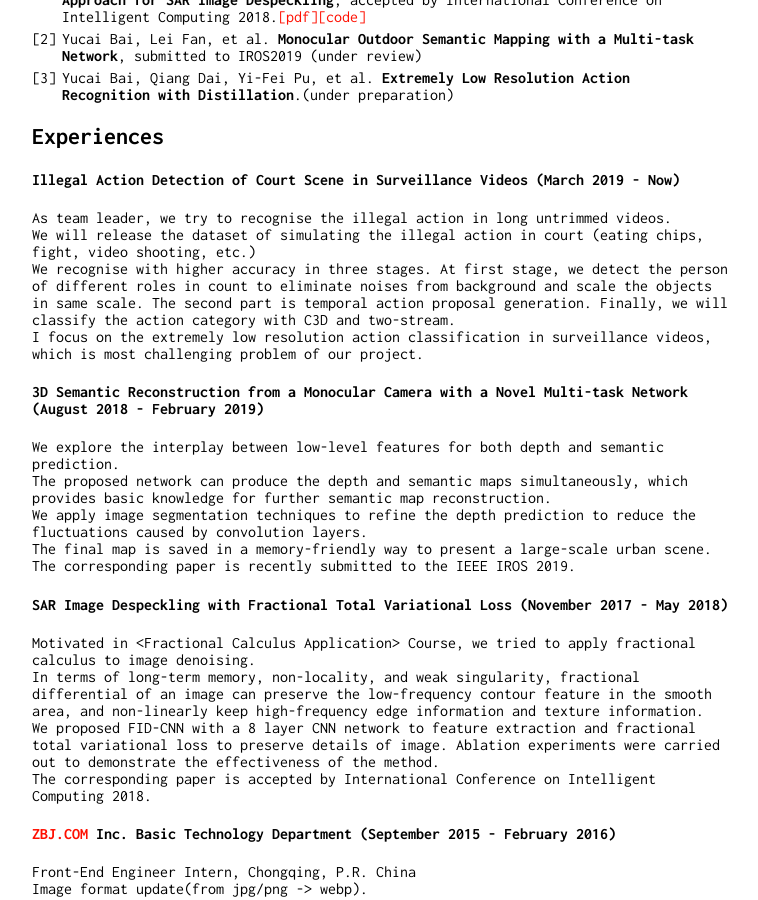
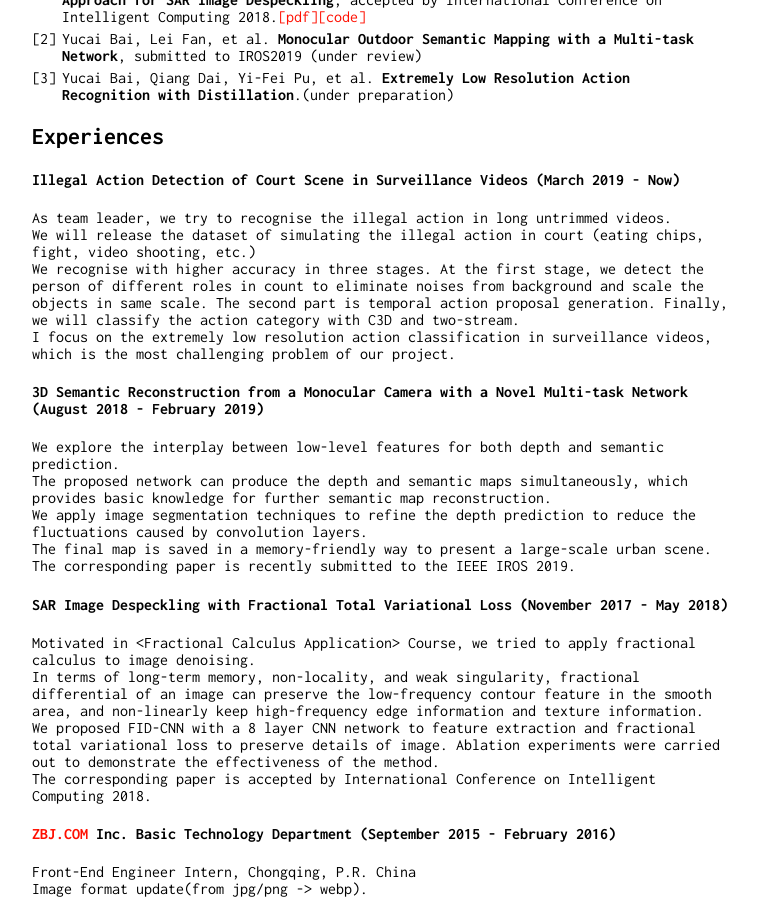
Before and after one commit to RaymondByc/raymondbyc-github.io, a Jekyll site: the page built from index.md, in a window 1280 px wide and 900 px high, scrolled down 803 px. Shown: the whole window, without its empty margins (258-1016 px from the left). Built offline with Jekyll 4.4.1, drawn with Linux system fonts in a browser that asks for light colours; our own code applies the rules of GitHub Pages for plain Markdown files.

Commit message:
index update.

```diff
--- a/index.md
+++ b/index.md
@@ -42,11 +42,11 @@ Image Despeckling
 As team leader, we try to recognise the illegal action in long untrimmed videos.
 We will release the dataset of simulating the illegal action in court (eating chips, fight, video shooting, etc.)
 We recognise with higher accuracy in three stages.
- At first stage, we detect the person of different roles in count to eliminate noises from background and scale the objects in same scale.
+ At the first stage, we detect the person of different roles in count to eliminate noises from background and scale the objects in same scale.
  The second part is temporal action proposal generation.
  Finally, we will classify the action category with C3D and two-stream.
 I focus on the extremely low resolution action classification in surveillance videos,
-which is most challenging problem of our project.
+which is the most challenging problem of our project.
 
 #### 3D Semantic Reconstruction from a Monocular Camera with a Novel Multi-task Network (August 2018 - February 2019)
 We explore the interplay between low-level features for both depth and semantic prediction.
```
Also changed, not shown: sherlock.jpg (deleted).
